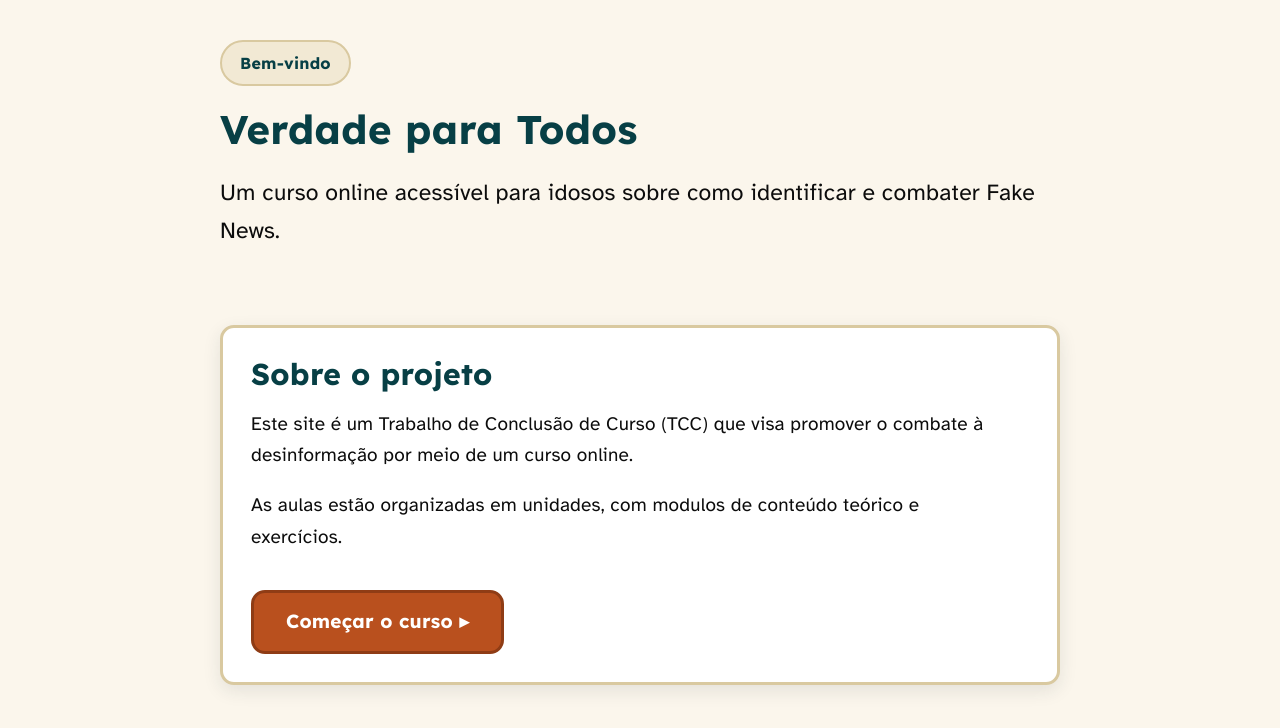
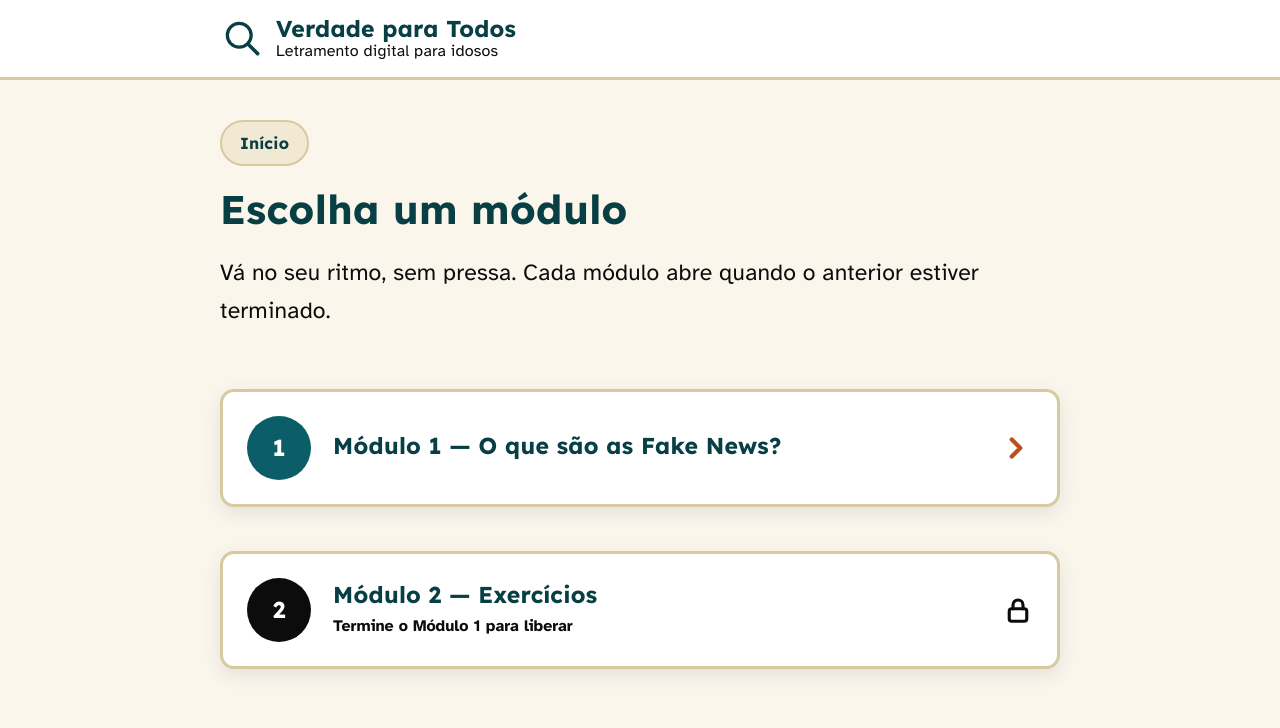
Before and after one commit to leonardo-vargas-de-paula/verdade-para-todos, a React (Vite) app: page /modulos in a window 1280 px wide. Shown: the top 728 px of the page. Built offline with nearby package versions, Linux system fonts and the light colour scheme.

Commit message:
feat: add module selection page and update navigation structure

```diff
--- a/src/App.jsx
+++ b/src/App.jsx
@@ -4,6 +4,7 @@ import { FontSizeProvider } from "./contexts/FontSizeContext";
 import { playClickSound, isMobileViewport } from "./utils/buttonSound";
 import RegistrarAcesso from "./components/RegistrarAcesso";
 import ModuleHome from "./pages/ModuleHome";
+import SelecaoModulos from "./pages/SelecaoModulos";
 import BoasVindas from "./pages/BoasVindas";
 import Unidade1 from "./pages/Unidade1/Pagina1";
 import Unidade2 from "./pages/Unidade2/Pagina1";
@@ -53,8 +54,9 @@ function App() {
         <RegistrarAcesso />
         <ButtonSoundFeedback />
         <Routes>
-          <Route path="/" element={<BoasVindas />} />
-          <Route path="/modulo/1" element={<ModuleHome />} />
+      <Route path="/" element={<BoasVindas />} />
+      <Route path="/modulos" element={<SelecaoModulos />} />
+      <Route path="/modulo/1" element={<ModuleHome />} />
           <Route path="/modulo/2" element={<Modulo2Home />} />
           <Route
             path="/modulo/2/unidade/1"
--- a/src/components/UnitCard/index.jsx
+++ b/src/components/UnitCard/index.jsx
@@ -4,10 +4,11 @@ import { ChevronRightIcon, CheckIcon, LockIcon } from "../icons";
 import ConfirmDialog from "../ConfirmDialog";
 import "./styles.css";
 
-/* Cartão de unidade da página inicial do módulo — lista vertical simples.
-   concluida = true mostra o selo de verificado (unidade toda visitada).
-   bloqueada = true deixa o cartão travado (precisa terminar a anterior);
-   o clique abre um diálogo com atalho para a primeira unidade incompleta. */
+/* Cartão de unidade/módulo — lista vertical simples.
+   concluida = true mostra o selo de verificado (tudo visitado).
+   bloqueada = true deixa o cartão travado (precisa terminar o anterior);
+   o clique abre um diálogo com atalho para o conteúdo pendente.
+   tipo="unidade" (padrão) ou "modulo" só muda o texto dos avisos. */
 function UnitCard({
   number,
   title,
@@ -16,9 +17,29 @@ function UnitCard({
   bloqueada = false,
   anteriorTo,
   anteriorTitulo,
+  tipo = "unidade",
 }) {
   const navigate = useNavigate();
   const [dialogoAberto, setDialogoAberto] = useState(false);
+
+  const textos =
+    tipo === "modulo"
+      ? {
+          hint: "Termine o Módulo 1 para liberar",
+          dialogoTitulo: "Módulo ainda não liberado",
+          dialogoMensagem: anteriorTitulo
+            ? `Termine o módulo "${anteriorTitulo}" para continuar.`
+            : "Termine o módulo anterior para continuar.",
+          dialogoConfirmar: "Ir para o módulo anterior",
+        }
+      : {
+          hint: "Termine a unidade anterior para liberar",
+          dialogoTitulo: "Unidade ainda não liberada",
+          dialogoMensagem: anteriorTitulo
+            ? `Termine a unidade "${anteriorTitulo}" para continuar.`
+            : "Termine a unidade anterior para continuar.",
+          dialogoConfirmar: "Ir para a unidade anterior",
+        };
 
   const conteudo = (
     <>
@@ -28,9 +49,7 @@ function UnitCard({
       </span>
       <span className="unit-text">
         <h2>{title}</h2>
-        {bloqueada && (
-          <p className="unit-hint">Termine a unidade anterior para liberar</p>
-        )}
+        {bloqueada && <p className="unit-hint">{textos.hint}</p>}
       </span>
       {bloqueada ? (
         <LockIcon className="lock-icon" />
@@ -52,13 +71,9 @@ function UnitCard({
         </button>
         <ConfirmDialog
           open={dialogoAberto}
-          title="Unidade ainda não liberada"
-          message={
-            anteriorTitulo
-              ? `Termine a unidade "${anteriorTitulo}" para continuar.`
-              : "Termine a unidade anterior para continuar."
-          }
-          confirmLabel="Ir para a unidade anterior"
+          title={textos.dialogoTitulo}
+          message={textos.dialogoMensagem}
+          confirmLabel={textos.dialogoConfirmar}
           cancelLabel="Continuar aqui"
           onConfirm={() => {
             setDialogoAberto(false);
--- a/src/pages/BoasVindas/index.jsx
+++ b/src/pages/BoasVindas/index.jsx
@@ -24,7 +24,7 @@ function BoasVindas() {
         <p>
           As aulas estão organizadas em unidades, com modulos de conteúdo teórico e exercícios.
         </p>
-        <Link className="btn-start" to="/modulo/1">
+        <Link className="btn-start" to="/modulos">
           Começar o curso ▸
         </Link>
       </SectionCard>
--- a/src/pages/ModuleHome/index.jsx
+++ b/src/pages/ModuleHome/index.jsx
@@ -1,4 +1,5 @@
 import Layout from "../../components/Layout";
+import BackBar from "../../components/BackBar";
 import Hero from "../../components/Hero";
 import UnitCard from "../../components/UnitCard";
 import { SearchIcon } from "../../components/icons";
@@ -10,7 +11,15 @@ function ModuleHome() {
   useDocumentTitle("Módulo 1 — O que são Fake News");
 
   return (
-    <Layout>
+    <Layout
+      backBar={
+        <BackBar
+          backTo="/modulos"
+          backLabel="Voltar aos módulos"
+          trail={["Início", "Módulo 1"]}
+        />
+      }
+    >
       <Hero
         kicker={
           <>
--- a/src/pages/Modulo2Home/index.jsx
+++ b/src/pages/Modulo2Home/index.jsx
@@ -1,4 +1,5 @@
 import Layout from "../../components/Layout";
+import BackBar from "../../components/BackBar";
 import Hero from "../../components/Hero";
 import UnitCard from "../../components/UnitCard";
 import { SearchIcon } from "../../components/icons";
@@ -8,7 +9,15 @@ function Modulo2Home() {
   useDocumentTitle("Módulo 2 — Exercícios");
 
   return (
-    <Layout>
+    <Layout
+      backBar={
+        <BackBar
+          backTo="/modulos"
+          backLabel="Voltar aos módulos"
+          trail={["Início", "Módulo 2"]}
+        />
+      }
+    >
       <Hero
         kicker={
           <>
--- /dev/null
+++ b/src/pages/SelecaoModulos/index.jsx
@@ -0,0 +1,42 @@
+import Layout from "../../components/Layout";
+import Hero from "../../components/Hero";
+import UnitCard from "../../components/UnitCard";
+import useDocumentTitle from "../../utils/useDocumentTitle";
+import { modulo1Completo } from "../../utils/progresso";
+
+/* Seleção de módulos — entre as boas-vindas e o conteúdo.
+   O Módulo 2 só libera quando o Módulo 1 for lido por completo. */
+function SelecaoModulos() {
+  useDocumentTitle("Escolha um módulo");
+  const modulo1Lido = modulo1Completo();
+
+  return (
+    <Layout>
+      <Hero
+        kicker="Início"
+        title="Escolha um módulo"
+        lead="Vá no seu ritmo, sem pressa. Cada módulo abre quando o anterior estiver terminado."
+      />
+
+      <ul className="unit-list">
+        <UnitCard
+          number="1"
+          title="Módulo 1 — O que são as Fake News?"
+          to="/modulo/1"
+          concluida={modulo1Lido}
+        />
+        <UnitCard
+          number="2"
+          title="Módulo 2 — Exercícios"
+          to="/modulo/2"
+          tipo="modulo"
+          bloqueada={!modulo1Lido}
+          anteriorTo="/modulo/1"
+          anteriorTitulo="Módulo 1 — O que são as Fake News?"
+        />
+      </ul>
+    </Layout>
+  );
+}
+
+export default SelecaoModulos;
--- a/src/pages/Unidade4/Pagina3/index.jsx
+++ b/src/pages/Unidade4/Pagina3/index.jsx
@@ -91,9 +91,9 @@ function Pagina3() {
           title: "Como conferir antes de acreditar",
         }}
         next={{
-          to: "/modulo/2",
+          to: "/modulos",
           label: "Próximo módulo ▸",
-          title: "Exercícios",
+          title: "Escolha um módulo",
           ...(completa
             ? {}
             : {
--- a/src/utils/progresso.js
+++ b/src/utils/progresso.js
@@ -1,6 +1,8 @@
 /* Progresso do curso no navegador (localStorage).
    Guarda a lista de rotas já visitadas — hoje só gravamos;
    o uso visual (selos, etc.) pode consumir lerVisitados() depois. */
+
+import { UNIDADES_MODULO1 } from "../data/modulos";
 
 const CHAVE = "vpt:visitados";
 
@@ -47,3 +49,10 @@ export function primeiraPaginaNaoLida(paginas, paginaAtual = null) {
     .filter((pagina) => pagina !== paginaAtual)
     .find((pagina) => !visitados.includes(pagina));
 }
+
+/* Módulo 1 concluído: todas as unidades (e páginas) lidas por completo. */
+export function modulo1Completo() {
+  return UNIDADES_MODULO1.every((unidade) =>
+    estaUnidadeCompleta(unidade.paginas)
+  );
+}
```
